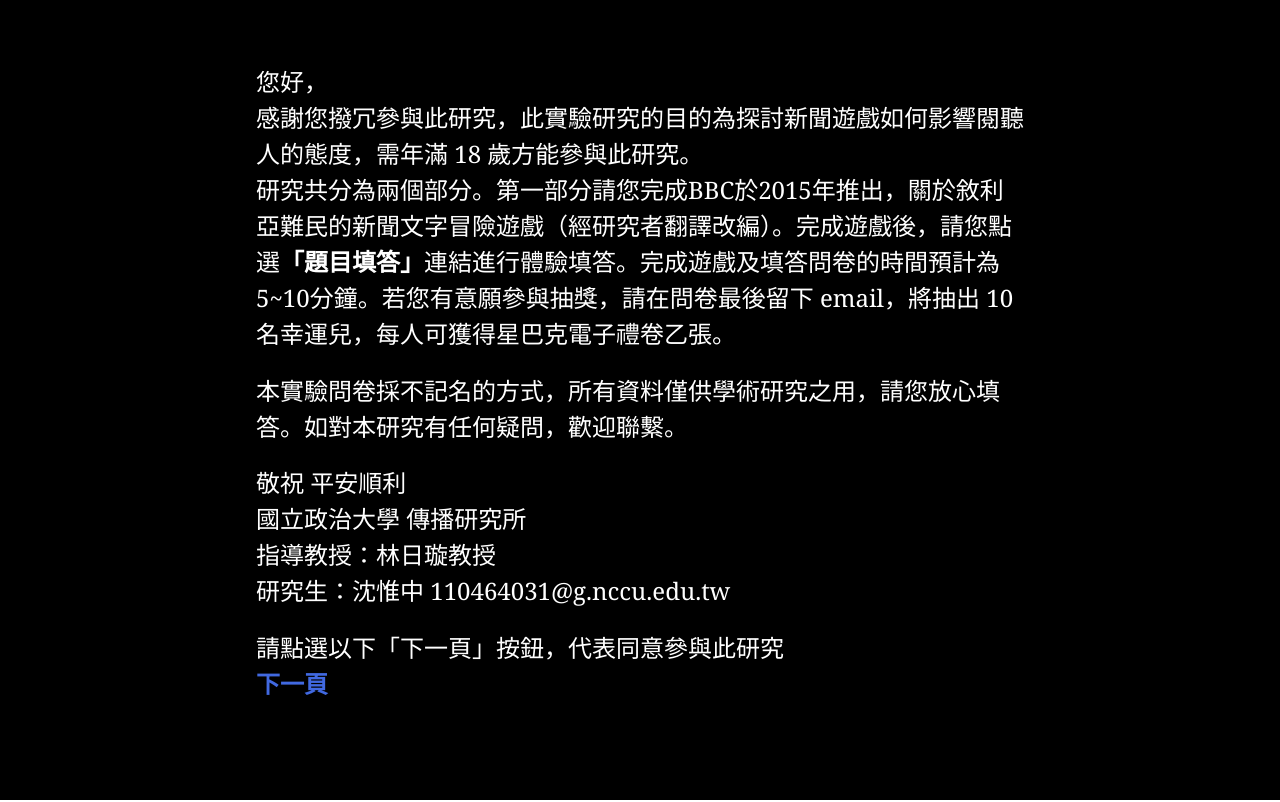
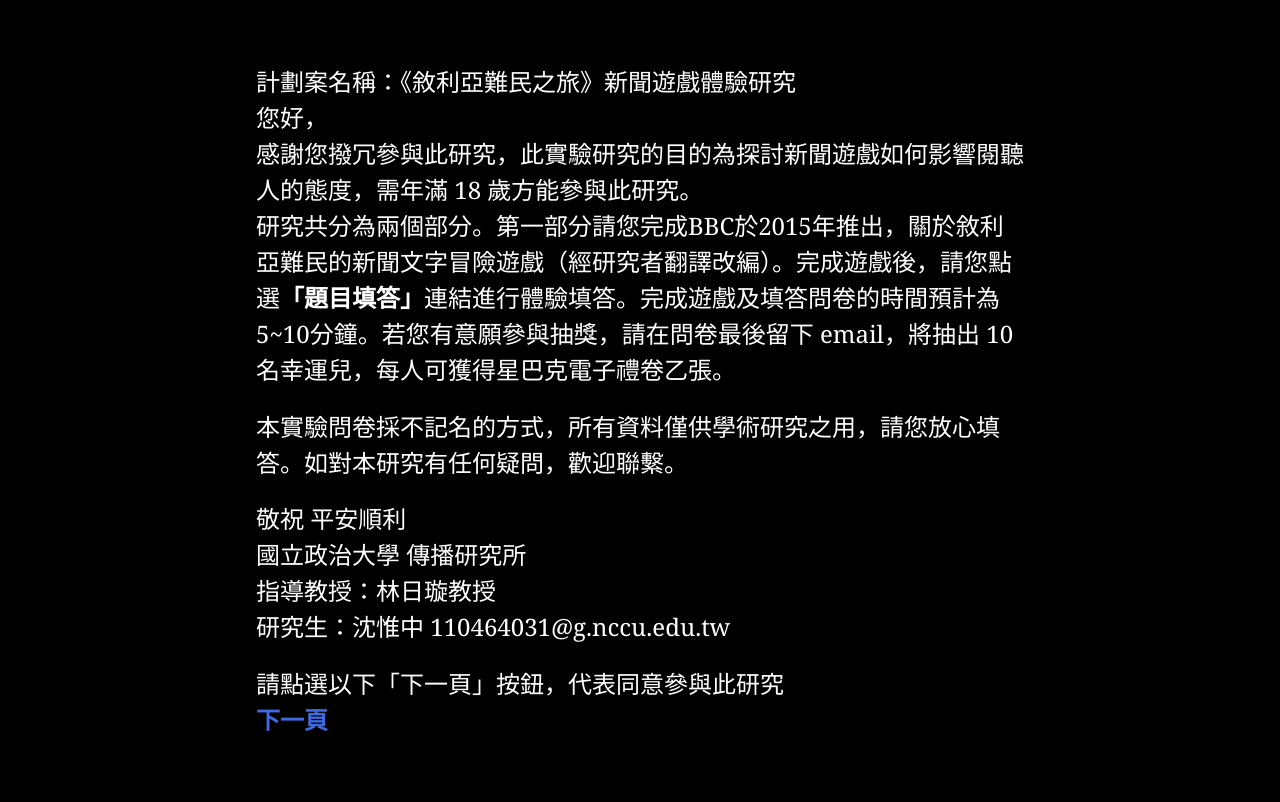
Before and after one commit to vivilin212/graduate-example-, a plain HTML site: page index.html in a window 1280 px wide. Drawn offline with Linux system fonts and the light colour scheme.

Commit message:
Update index.html

```diff
--- a/index.html
+++ b/index.html
@@ -11,7 +11,8 @@
 <tw-story><noscript><tw-noscript>JavaScript needs to be enabled to play example page.</tw-noscript></noscript></tw-story>
 <tw-storydata name="example page" startnode="1" creator="Twine" creator-version="2.6.2" format="Harlowe" format-version="3.3.5" ifid="F9FD135B-3248-4701-AD92-FE7BCAE9A336" options="" tags="" zoom="1" hidden><style role="stylesheet" id="twine-user-stylesheet" type="text/twine-css">tw-sidebar {
   	display: none;
-}</style><script role="script" id="twine-user-script" type="text/twine-javascript"></script><tw-passagedata pid="1" name="1" tags="" position="575,200" size="100,100">您好，
+}</style><script role="script" id="twine-user-script" type="text/twine-javascript"></script><tw-passagedata pid="1" name="1" tags="" position="575,200" size="100,100">計劃案名稱：《敘利亞難民之旅》新聞遊戲體驗研究
+您好，
 感謝您撥冗參與此研究，此實驗研究的目的為探討新聞遊戲如何影響閱聽人的態度，需年滿 18 歲方能參與此研究。
 研究共分為兩個部分。第一部分請您完成BBC於2015年推出，關於敘利亞難民的新聞文字冒險遊戲（經研究者翻譯改編）。完成遊戲後，請您點選<b>「題目填答」</b>連結進行體驗填答。完成遊戲及填答問卷的時間預計為5~10分鐘。若您有意願參與抽獎，請在問卷最後留下 email，將抽出 10 名幸運兒，每人可獲得星巴克電子禮卷乙張。
 
```
